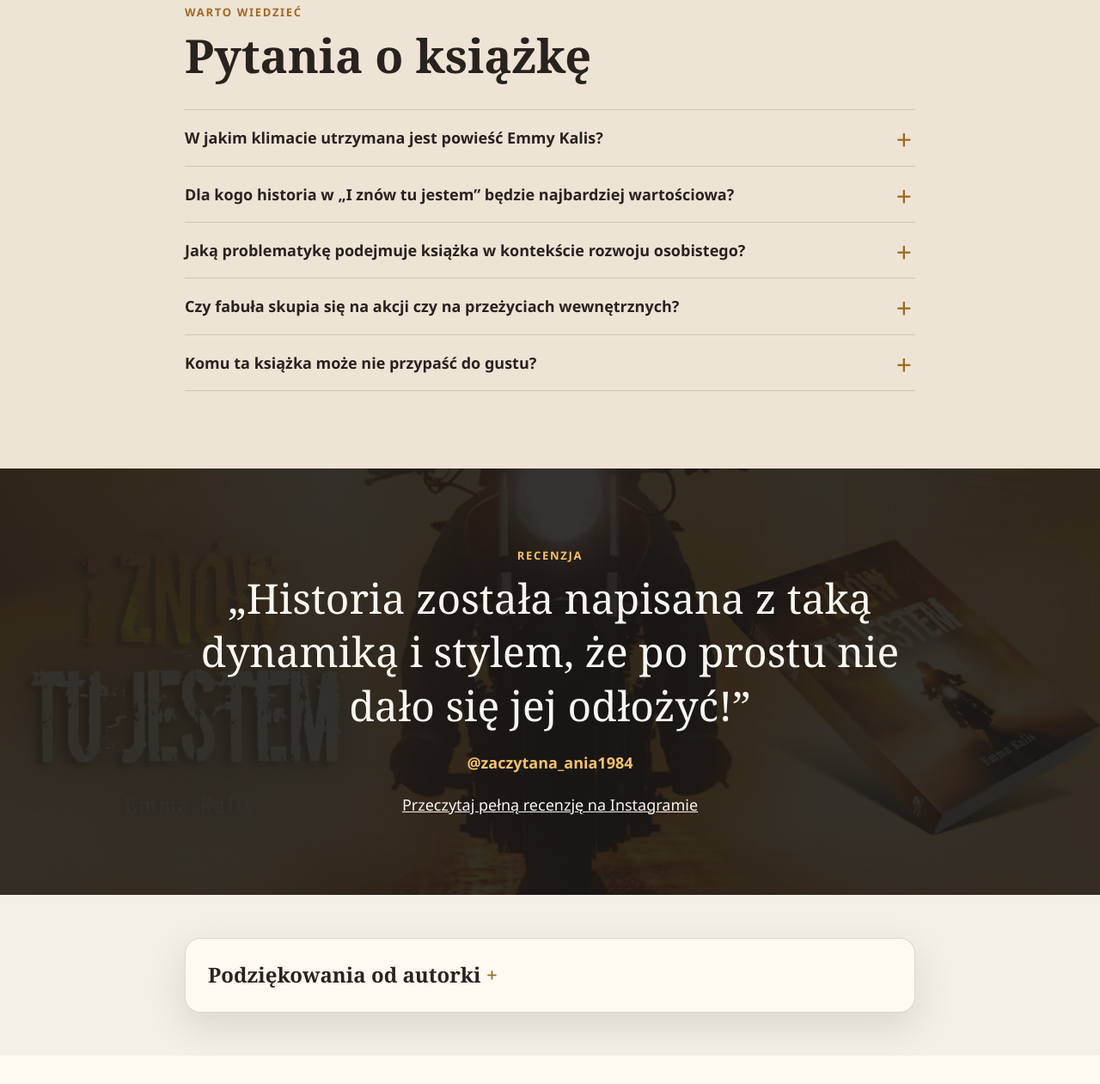
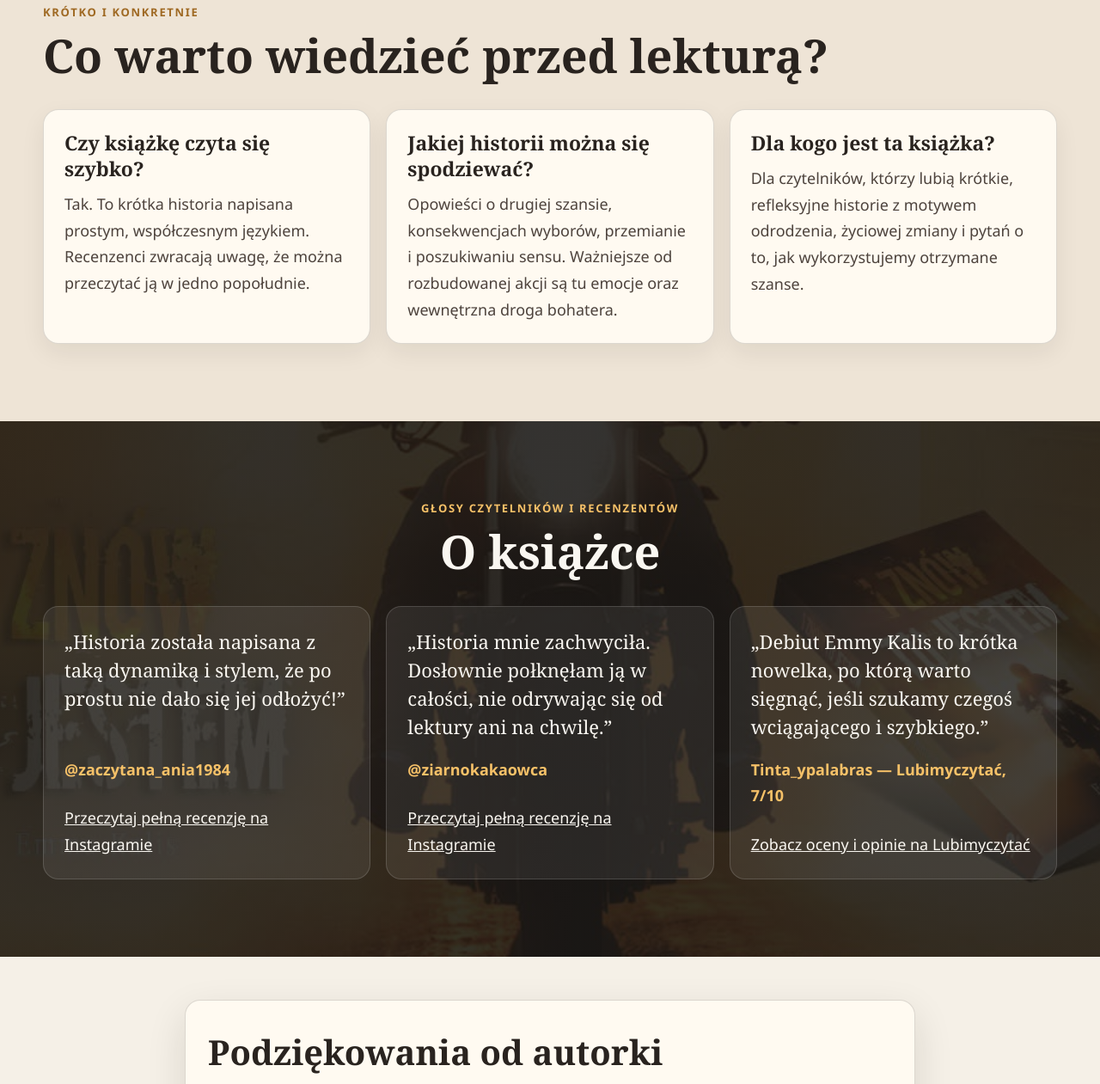
Before and after one commit to emmakalis2026/emmakalis, a plain HTML site: page index.html in a window 1280 px wide. Shown: the part 3594-4855 px from the top of the page at 86% size. Drawn offline with Linux system fonts and the light colour scheme.

Commit message:
Add files via upload

```diff
--- a/index.html
+++ b/index.html
@@ -133,62 +133,66 @@
     </section>
 
     <section class="section faq-section">
-      <div class="container narrow">
+      <div class="container">
         <header class="section-heading">
-          <p class="eyebrow">Warto wiedzieć</p>
-          <h2>Pytania o książkę</h2>
+          <p class="eyebrow">Krótko i konkretnie</p>
+          <h2>Co warto wiedzieć przed lekturą?</h2>
         </header>
 
-        <div class="accordion">
-          <details>
-            <summary>W jakim klimacie utrzymana jest powieść Emmy Kalis?</summary>
-            <p>Książka ta jest kameralną i głęboko introspektywną opowieścią o charakterze psychologicznym. Autorka kładzie duży nacisk na warstwę emocjonalną oraz duchową przemianę głównego bohatera w obliczu życiowych trudności. Czytelnik znajdzie tu refleksję nad błędami z przeszłości oraz procesem dojrzewania do ważnych zmian. To lektura wymagająca skupienia, która skłania do zastanowienia się nad własnymi wyborami i ich konsekwencjami.</p>
-          </details>
+        <div class="simple-facts">
+          <article class="fact-card">
+            <h3>Czy książkę czyta się szybko?</h3>
+            <p>Tak. To krótka historia napisana prostym, współczesnym językiem. Recenzenci zwracają uwagę, że można przeczytać ją w jedno popołudnie.</p>
+          </article>
 
-          <details>
-            <summary>Dla kogo historia w „I znów tu jestem” będzie najbardziej wartościowa?</summary>
-            <p>Książka „I znów tu jestem” to idealny wybór dla osób poszukujących w literaturze motywu drugiej szansy i odkupienia. Opowieść ta rezonuje z czytelnikami, którzy cenią historie o konfrontacji z własną historią i poszukiwaniu sensu w bolesnych doświadczeniach. Dzięki perspektywie duchowej przemiany pozycja ta aktywnie wspiera proces wewnętrznej autorefleksji. Jest to lektura niosąca nadzieję na zrozumienie trudnych lekcji, jakie stawia przed nami życie.</p>
-          </details>
+          <article class="fact-card">
+            <h3>Jakiej historii można się spodziewać?</h3>
+            <p>Opowieści o drugiej szansie, konsekwencjach wyborów, przemianie i poszukiwaniu sensu. Ważniejsze od rozbudowanej akcji są tu emocje oraz wewnętrzna droga bohatera.</p>
+          </article>
 
-          <details>
-            <summary>Jaką problematykę podejmuje książka w kontekście rozwoju osobistego?</summary>
-            <p>Głównym motywem utworu jest konfrontacja człowieka z konsekwencjami własnego gniewu oraz nieprzemyślanych decyzji. Narracja prowadzi przez proces mierzenia się z odpowiedzialnością za swoje czyny w kontekście codziennych zmagań. Autorka analizuje, czy człowiek jest w stanie udźwignąć ciężar doświadczeń i wyciągnąć z nich konstruktywne wnioski na przyszłość. Taka tematyka sprawia, że książka staje się lustrem dla emocji, z którymi wielu odbiorców boryka się na co dzień.</p>
-          </details>
-
-          <details>
-            <summary>Czy fabuła skupia się na akcji czy na przeżyciach wewnętrznych?</summary>
-            <p>Narracja koncentruje się przede wszystkim na dynamicznych procesach zachodzących wewnątrz bohatera, a nie na gwałtownych zwrotach akcji. Wydarzenia zewnętrzne służą tu jako impuls do pogłębionej analizy psychologicznej oraz rozważań egzystencjalnych. Czytelnik śledzi ewolucję postaw i zmianę perspektywy patrzenia na otaczający świat, co buduje napięcie o charakterze emocjonalnym. To podejście sprawia, że każda wewnętrzna decyzja bohatera ma dla czytelnika bardzo wysoką wagę.</p>
-          </details>
-
-          <details>
-            <summary>Komu ta książka może nie przypaść do gustu?</summary>
-            <p>Lektura ta może okazać się niewłaściwym wyborem dla osób szukających wyłącznie lekkiej rozrywki lub szybkiego tempa fabularnego. Ze względu na swój analityczny charakter i skupienie na sferze duchowej, wymaga ona od odbiorcy gotowości do wejścia w poważniejszy ton rozważań. Czytelnicy preferujący literaturę czysto przygodową lub sensacyjną mogą uznać, że ciężar gatunkowy tej powieści rozmija się z ich aktualnymi potrzebami. Jest to propozycja skierowana do odbiorców otwartych na spokój oraz dłuższą refleksję nad tekstem.</p>
-          </details>
+          <article class="fact-card">
+            <h3>Dla kogo jest ta książka?</h3>
+            <p>Dla czytelników, którzy lubią krótkie, refleksyjne historie z motywem odrodzenia, życiowej zmiany i pytań o to, jak wykorzystujemy otrzymane szanse.</p>
+          </article>
         </div>
       </div>
     </section>
 
     <section class="section review-highlight">
-      <div class="container narrow">
-        <p class="eyebrow">Recenzja</p>
-        <blockquote class="large-quote">
-          „Historia została napisana z taką dynamiką i stylem, że po prostu nie dało się jej odłożyć!”
-        </blockquote>
-        <p class="quote-author">@zaczytana_ania1984</p>
-        <a class="text-link" href="https://www.instagram.com/reel/DbL7l5NIYZn/?utm_source=ig_web_copy_link&igsh=MzRlODBiNWFlZA==" target="_blank" rel="noopener" data-track="review-instagram">Przeczytaj pełną recenzję na Instagramie</a>
+      <div class="container">
+        <header class="section-heading review-heading">
+          <p class="eyebrow">Głosy czytelników i recenzentów</p>
+          <h2>O książce</h2>
+        </header>
+
+        <div class="review-cards">
+          <article class="review-card">
+            <blockquote>„Historia została napisana z taką dynamiką i stylem, że po prostu nie dało się jej odłożyć!”</blockquote>
+            <p class="quote-author">@zaczytana_ania1984</p>
+            <a class="text-link" href="https://www.instagram.com/reel/DbL7l5NIYZn/?utm_source=ig_web_copy_link&igsh=MzRlODBiNWFlZA==" target="_blank" rel="noopener" data-track="review-instagram">Przeczytaj pełną recenzję na Instagramie</a>
+          </article>
+
+          <article class="review-card">
+            <blockquote>„Historia mnie zachwyciła. Dosłownie połknęłam ją w całości, nie odrywając się od lektury ani na chwilę.”</blockquote>
+            <p class="quote-author">@ziarnokakaowca</p>
+            <a class="text-link" href="https://www.instagram.com/p/DbVXd3oooHI/?igsh=bWFmeXFwZjFsemk3" target="_blank" rel="noopener" data-track="review-instagram">Przeczytaj pełną recenzję na Instagramie</a>
+          </article>
+
+          <article class="review-card">
+            <blockquote>„Debiut Emmy Kalis to krótka nowelka, po którą warto sięgnąć, jeśli szukamy czegoś wciągającego i szybkiego.”</blockquote>
+            <p class="quote-author">Tinta_ypalabras — Lubimyczytać, 7/10</p>
+            <a class="text-link" href="https://lubimyczytac.pl/ksiazka/5249587/i-znow-tu-jestem" target="_blank" rel="noopener" data-track="review-lubimyczytac">Zobacz oceny i opinie na Lubimyczytać</a>
+          </article>
+        </div>
       </div>
     </section>
 
     <section class="section acknowledgements">
       <div class="container narrow">
-        <details class="ack-details">
-          <summary>Podziękowania od autorki</summary>
-          <div class="ack-copy">
-            <p>Myślę, że to odpowiedni moment, aby podziękować wszystkim, którzy przyczynili się do wydania tej książki.</p>
-            <p>Serdeczne podziękowania kieruję do Wydawnictwa Nie Powiem za zaufanie i danie mi szansy na spełnienie tego marzenia. Dziękuję również wszystkim osobom zaangażowanym w pracę nad tekstem, redakcji, korekcie oraz twórcom okładki. Jestem niezwykle wdzięczna za tę owocną współpracę, profesjonalizm i wsparcie na każdym etapie powstawania książki.</p>
-            <p>Szczególne podziękowania pragnę skierować do mojego męża. Bez Ciebie ta historia najprawdopodobniej nigdy nie opuściłaby szuflady. Dziękuję, że byłeś przy mnie od pierwszego zdania aż po ostatnią napisaną stronę, nieustannie wspierając mnie i motywując. Twoja obecność, cierpliwość i wsparcie były dla mnie bezcenne.</p>
-          </div>
-        </details>
+        <div class="ack-details ack-short">
+          <h2>Podziękowania od autorki</h2>
+          <p>Ta książka nie powstałaby bez zaufania i pracy wielu osób. Dziękuję Wydawnictwu Nie Powiem oraz wszystkim zaangażowanym w redakcję, korektę i przygotowanie okładki za profesjonalizm i wsparcie. Szczególne podziękowania kieruję do mojego męża — za cierpliwość, motywację i obecność od pierwszego zdania do ostatniej strony.</p>
+        </div>
       </div>
     </section>
 
@@ -284,6 +288,12 @@
             <footer>Ewelina K., czytelniczka</footer>
           </article>
 
+          <article class="reader-review">
+            <p>„Sam styl pisania jest prosty i przyjemny w odbiorze.”</p>
+            <footer>Tinta_ypalabras — Lubimyczytać, 7/10</footer>
+            <a class="review-source" href="https://lubimyczytac.pl/ksiazka/5249587/i-znow-tu-jestem" target="_blank" rel="noopener" data-track="review-lubimyczytac">Przeczytaj wszystkie opinie w serwisie Lubimyczytać</a>
+          </article>
+
           <p class="moderation-note">Kolejne opinie pojawią się po zatwierdzeniu przez administratora strony.</p>
         </div>
 
--- a/styles.css
+++ b/styles.css
@@ -616,3 +616,94 @@ section { scroll-margin-top: 88px; }
   .cookie-actions .button { flex: 1; }
   .mobile-cta { display: grid; }
 }
+
+
+/* Prosta sekcja odpowiedzi bez rozwijania */
+.simple-facts {
+  display: grid;
+  grid-template-columns: repeat(3, minmax(0, 1fr));
+  gap: 18px;
+}
+.fact-card {
+  padding: 24px;
+  background: var(--paper);
+  border: 1px solid var(--line);
+  border-radius: var(--radius);
+  box-shadow: 0 10px 28px rgba(24, 22, 20, .07);
+}
+.fact-card h3 {
+  margin: 0 0 10px;
+  font-family: var(--serif);
+  font-size: 23px;
+  line-height: 1.3;
+}
+.fact-card p {
+  margin: 0;
+  color: #4d433d;
+}
+
+/* Karty recenzentów */
+.review-heading {
+  text-align: center;
+}
+.review-heading h2 {
+  margin: 0;
+  font-family: var(--serif);
+  font-size: clamp(34px, 5vw, 54px);
+}
+.review-cards {
+  display: grid;
+  grid-template-columns: repeat(3, minmax(0, 1fr));
+  gap: 18px;
+}
+.review-card {
+  display: flex;
+  flex-direction: column;
+  padding: 24px;
+  text-align: left;
+  background: rgba(255, 255, 255, .075);
+  border: 1px solid rgba(255, 255, 255, .15);
+  border-radius: var(--radius);
+}
+.review-card blockquote {
+  margin: 0 0 18px;
+  font-family: var(--serif);
+  font-size: 22px;
+  line-height: 1.5;
+}
+.review-card .quote-author {
+  margin-top: auto;
+}
+.review-card .text-link {
+  margin-top: 8px;
+}
+.review-source {
+  display: inline-block;
+  margin-top: 8px;
+  font-size: 14px;
+}
+
+/* Krótsze podziękowania */
+.ack-short {
+  padding: 26px;
+}
+.ack-short h2 {
+  margin: 0 0 12px;
+  font-family: var(--serif);
+  font-size: clamp(28px, 4vw, 40px);
+}
+.ack-short p {
+  margin: 0;
+}
+
+/* Naprawa zamykania komunikatu o prywatności */
+.cookie-banner[hidden] {
+  display: none !important;
+}
+
+@media (max-width: 960px) {
+  .simple-facts,
+  .review-cards {
+    grid-template-columns: 1fr;
+  }
+}
```
Also changed, not shown: 1 other file.
